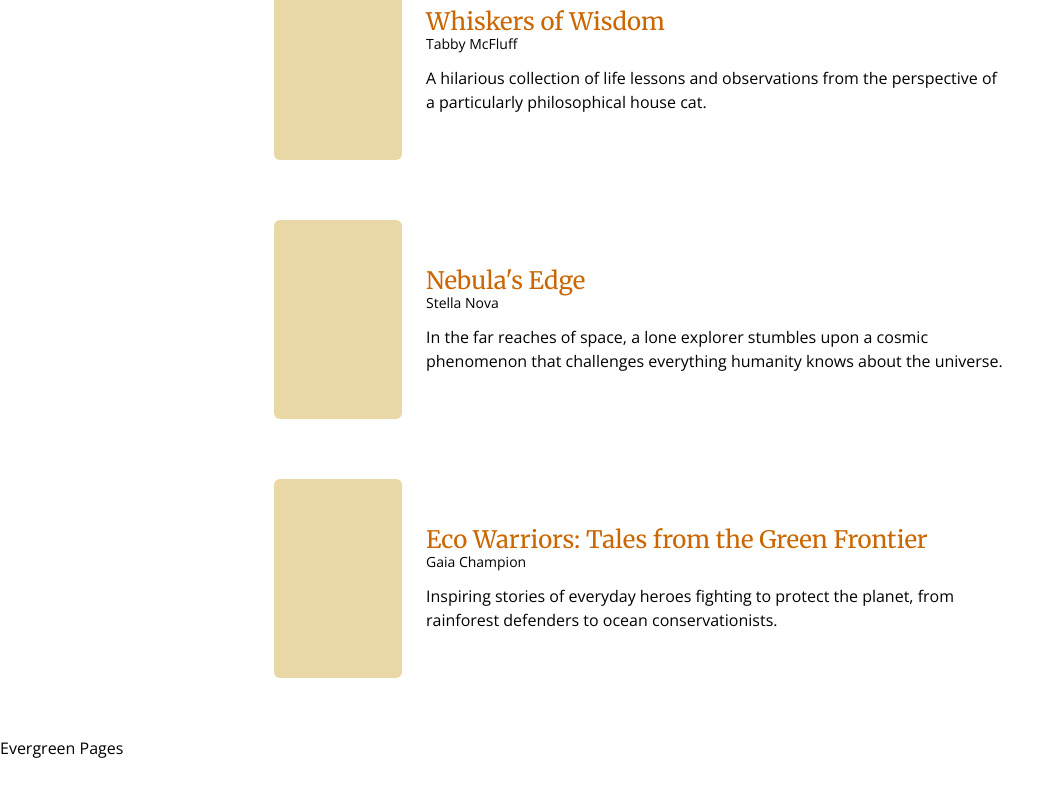
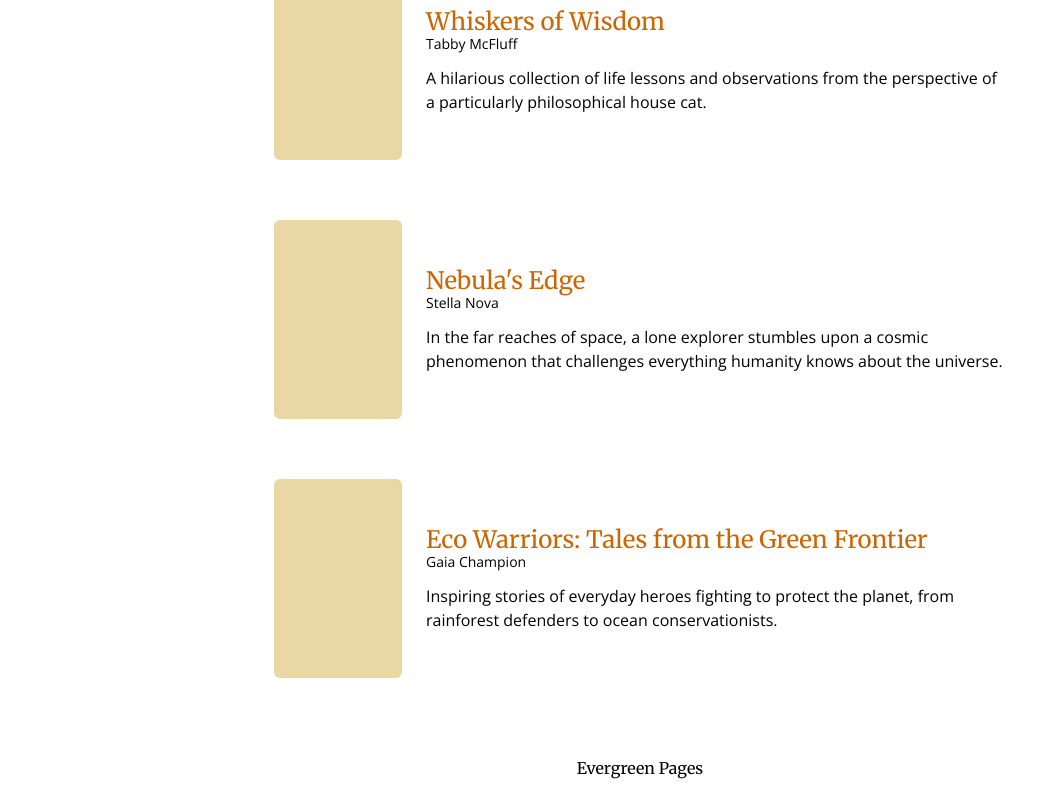
Before and after one commit to GuidoCarda/evergreen-pages, a Next.js app: page / in a window 1280 px wide. Shown: the part 1852-2652 px from the top of the page, without its empty margins (0-1064 px from the left). Before the commit the page ends 2612 px from the top, so only its background shows below. Built offline with nearby package versions, Linux system fonts and the light colour scheme.

Commit message:
improve featured book cards styles on focus/hover

```diff
--- a/src/app/layout.tsx
+++ b/src/app/layout.tsx
@@ -31,8 +31,8 @@ export default function RootLayout({
           </nav>
         </header>
         {children}
-        <footer className="max-w-screen-xl mx-auto">
-          <span>Evergreen Pages</span>
+        <footer className="max-w-screen-xl flex justify-center items-center h-16 mx-auto">
+          <span className="font-title">Evergreen Pages</span>
         </footer>
       </body>
     </html>
--- a/src/app/ui/featured-book.tsx
+++ b/src/app/ui/featured-book.tsx
@@ -15,10 +15,10 @@ export default function FeaturedBook(
   return (
     <li
       key={key}
-      className="border-2 border-transparent hover:bg-secondary/20 hover:border-secondary/50 rounded-md p-4 transition-colors"
+      className="border-2 border-transparent hover:bg-secondary/20 hover:border-secondary/50 rounded-md  transition-colors"
     >
       <Link
-        className="flex gap-6 flex-col md:flex-row md:items-center "
+        className="flex gap-6 p-4 focus:outline-secondary/50 rounded-md flex-col md:flex-row md:items-center "
         href={`/catalog/${isbn}`}
       >
         <div className="aspect-[9/14] shrink-0 w-32 self-center md:selft-start rounded-md bg-secondary"></div>
```
